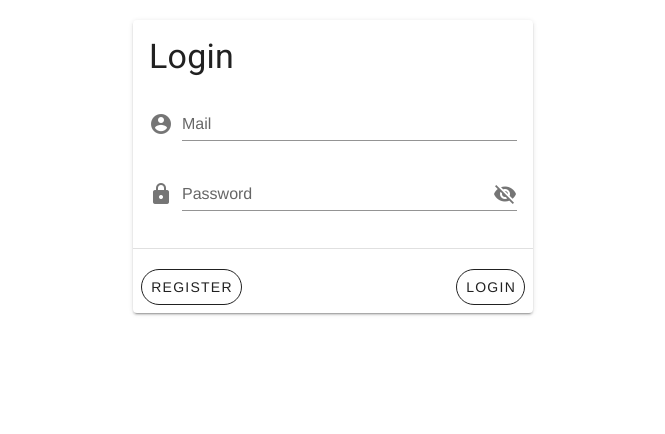
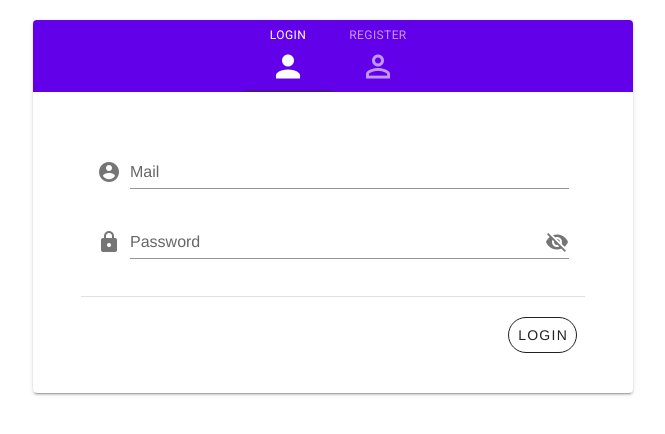
Before and after one commit to lew22/TFFinanzas, a Vue app: page / in a window 1280 px wide. Shown: the top 434 px of the page, without its empty margins (307-972 px from the left). Built offline with nearby package versions, Linux system fonts and the light colour scheme.

Commit message:
update login register

```diff
--- a/src/components/login.vue
+++ b/src/components/login.vue
@@ -1,9 +1,58 @@
 <template>
 
-    <v-card width="400" class="mx-auto mt-5">
-      <v-card-title>
-        <h1 class="display-1">Login</h1>
-      </v-card-title>
+<!--    <v-card width="400" class="mx-auto mt-5">-->
+<!--      <v-card-title>-->
+<!--        <h1 class="display-1">Login</h1>-->
+<!--      </v-card-title>-->
+<!--      <v-card-text>-->
+<!--        <v-form ref="form">-->
+<!--          <v-text-field-->
+<!--              label="Mail"-->
+<!--              v-model="mail"-->
+<!--              prepend-icon="mdi-account-circle"/>-->
+<!--          <v-text-field-->
+<!--              :type="showPassword ? 'text': 'password'"-->
+<!--              label="Password"-->
+<!--              v-model="password"-->
+<!--              prepend-icon="mdi-lock"-->
+<!--              :append-icon="showPassword ?'mdi-eye':-->
+<!--               'mdi-eye-off'"-->
+<!--              @click:append="showPassword = !showPassword"-->
+<!--          />-->
+<!--        </v-form>-->
+<!--      </v-card-text>-->
+<!--      <v-divider></v-divider>-->
+<!--      <v-card-actions>-->
+<!--        <v-btn rounded outlined class ="mx-0 mt-3">Register</v-btn>-->
+
+<!--        <v-spacer></v-spacer>-->
+<!--        <v-btn rounded outlined class ="mx-0 mt-3" @click="validate">Login</v-btn>-->
+<!--      </v-card-actions>-->
+<!--    </v-card>-->
+
+
+<div >
+  <v-card class="mx-auto mt-5" max-width="600px" min-width="360px">
+    <v-tabs
+        v-model="tab"
+        background-color="deep-purple accent-4"
+        centered
+        dark
+        icons-and-text
+    >
+      <v-tabs-slider color="purple darken-4"></v-tabs-slider>
+      <v-tab v-for="i in tabs" :key="i">
+        <v-icon large>{{ i.icon }}</v-icon>
+        <div class="caption py-1">{{ i.name }}</div>
+      </v-tab>
+
+    </v-tabs>
+
+    <v-tabs-items v-model="tab">
+      <v-tab-item >
+        <v-card class="px-4">
+          <v-card-text>
+            <v-card-text>
                       <v-card-text>
                         <v-form ref="form">
                           <v-text-field
@@ -23,12 +72,84 @@
                       </v-card-text>
                       <v-divider></v-divider>
                       <v-card-actions>
-        <v-btn rounded outlined class ="mx-0 mt-3">Register</v-btn>
+<!--                        <v-btn rounded outlined class ="mx-0 mt-3">Register</v-btn>-->
+
                         <v-spacer></v-spacer>
                         <v-btn rounded outlined class ="mx-0 mt-3" @click="validate">Login</v-btn>
                       </v-card-actions>
+
+            </v-card-text>
+          </v-card-text>
         </v-card>
+
+      </v-tab-item>
+
+      <v-tab-item>
+        <v-card flat>
+          <v-card-text>
+            <v-card-text>
+              <v-card-text>
+                <v-form ref="form">
+<!--                  <v-text-field-->
+<!--                      label="Mail"-->
+<!--                      v-model="mail"-->
+<!--                      prepend-icon="mdi-account-circle"/>-->
+<!--                  <v-text-field-->
+<!--                      :type="showPassword ? 'text': 'password'"-->
+<!--                      label="Password"-->
+<!--                      v-model="password"-->
+<!--                      prepend-icon="mdi-lock"-->
+<!--                      :append-icon="showPassword ?'mdi-eye':-->
+<!--                               'mdi-eye-off'"-->
+<!--                      @click:append="showPassword = !showPassword"-->
+<!--                  />-->
+                  <v-row>
+                    <v-col cols="12" sm="6" md="6">
+                      <v-text-field v-model="item.nombre" :rules="[rules.required]" label="First Name" maxlength="20" required></v-text-field>
+                    </v-col>
+<!--                    <v-col cols="12" sm="6" md="6">-->
+<!--                      <v-text-field v-model="lastName" :rules="[rules.required]" label="Last Name" maxlength="20" required></v-text-field>-->
+<!--                    </v-col>-->
+                    <v-col cols="12">
+                      <v-text-field v-model="item.email" :rules="emailRules" label="E-mail" required></v-text-field>
+                    </v-col>
+                    <v-col cols="12">
+                      <v-text-field v-model="item.password" :append-icon="show1 ? 'mdi-eye' : 'mdi-eye-off'" :rules="[rules.required, rules.min]" :type="show1 ? 'text' : 'password'" name="input-10-1" label="Password" hint="At least 8 characters" counter @click:append="show1 = !show1"></v-text-field>
+                    </v-col>
+                    <v-col cols="12">
+                      <v-text-field block v-model="verify" :append-icon="show1 ? 'mdi-eye' : 'mdi-eye-off'" :rules="[rules.required, passwordMatch]" :type="show1 ? 'text' : 'password'" name="input-10-1" label="Confirm Password" counter @click:append="show1 = !show1"></v-text-field>
+                    </v-col>
+
+                  </v-row>
+
+                </v-form>
+              </v-card-text>
+              <v-divider></v-divider>
+              <v-card-actions>
+                <v-btn rounded outlined class ="mx-0 mt-3" @click="validateRegister">Register</v-btn>
+
+                <v-spacer></v-spacer>
+<!--                <v-btn rounded outlined class ="mx-0 mt-3" @click="validate">Login</v-btn>-->
+              </v-card-actions>
+
+            </v-card-text>
+          </v-card-text>
+        </v-card>
+      </v-tab-item>
+
+
+
+    </v-tabs-items>
+
+
+  </v-card>
+
+</div>
+
+
+
 </template>
+
 
 <script>
 import UsersApiService from "@/services/users-api-service";
@@ -37,11 +158,34 @@
   name: "login",
   data(){
     return{
+      tab: 0,
+      dialog: true,
+      valid :true,
+      show1: false,
       mail:'',
       password:'',
-
+      item:{
+        nombre:'',
+        email:'',
+        password:''
+      },
+      tabs: [
+        {name:"Login", icon:"mdi-account"},
+        {name:"Register", icon:"mdi-account-outline"}
+      ],
       usersAPI:[],
-
+      loginEmailRules: [
+        v => !!v || "Required",
+        v => /.+@.+\..+/.test(v) || "E-mail must be valid"
+      ],
+      emailRules: [
+        v => !!v || "Required",
+        v => /.+@.+\..+/.test(v) || "E-mail must be valid"
+      ],
+      rules: {
+        required: value => !!value || "Required.",
+        min: v => (v && v.length >= 8) || "Min 8 characters"
+      },
       inputRulesUser:[
 
         v => v == v||'Por favor complete con un numero de DNI valido',
@@ -109,7 +253,44 @@
          console.log('Correo o contraseña no validos')}
 
       }
+    },
+    validateRegister(){
+
+      if (this.$refs.form.validate()){
+        let invalidado = true
+
+        UsersApiService.getAll()
+            .then(response => {
+              this.usersAPI = response.data
+
+              this.usersAPI.forEach(
+                  e=>{
+                    console.log(e)
+
+                    if(this.mail != e.mail && this.password != e.password){
+                      UsersApiService.create(this.item);
+                      console.log(this.item)
+                      invalidado =false
+                      this.navigateToApp()
+
                     }
+
+                  }
+              )
+            })
+            .catch((e) => {
+              console.log(e);
+            });
+
+
+
+        if(invalidado){
+          console.log('Correo o contraseña no validos')}
+
+      }
+    }
+
+
   }
 }
 </script>
```
Lines whose indentation alone changed are shown as unchanged.
